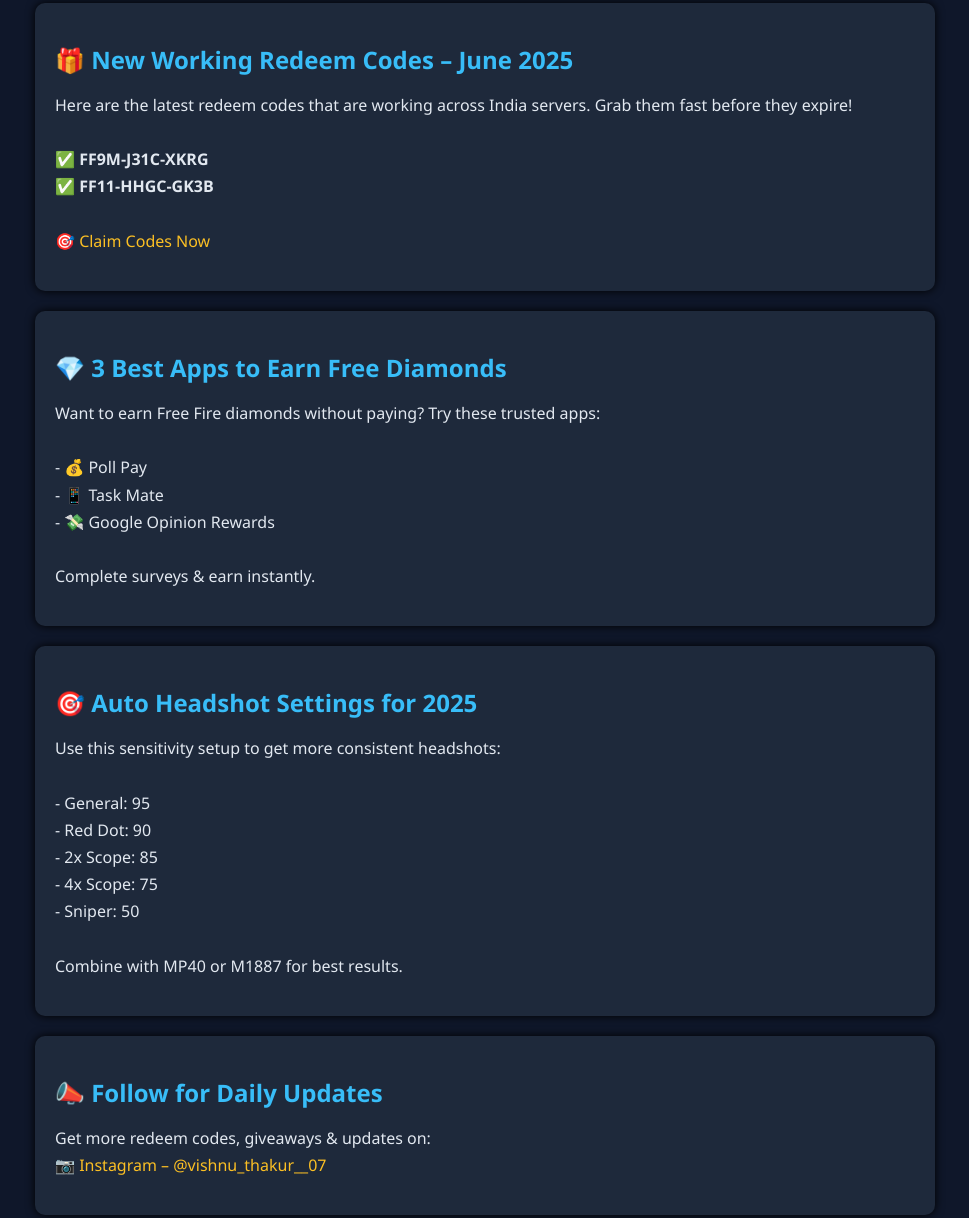
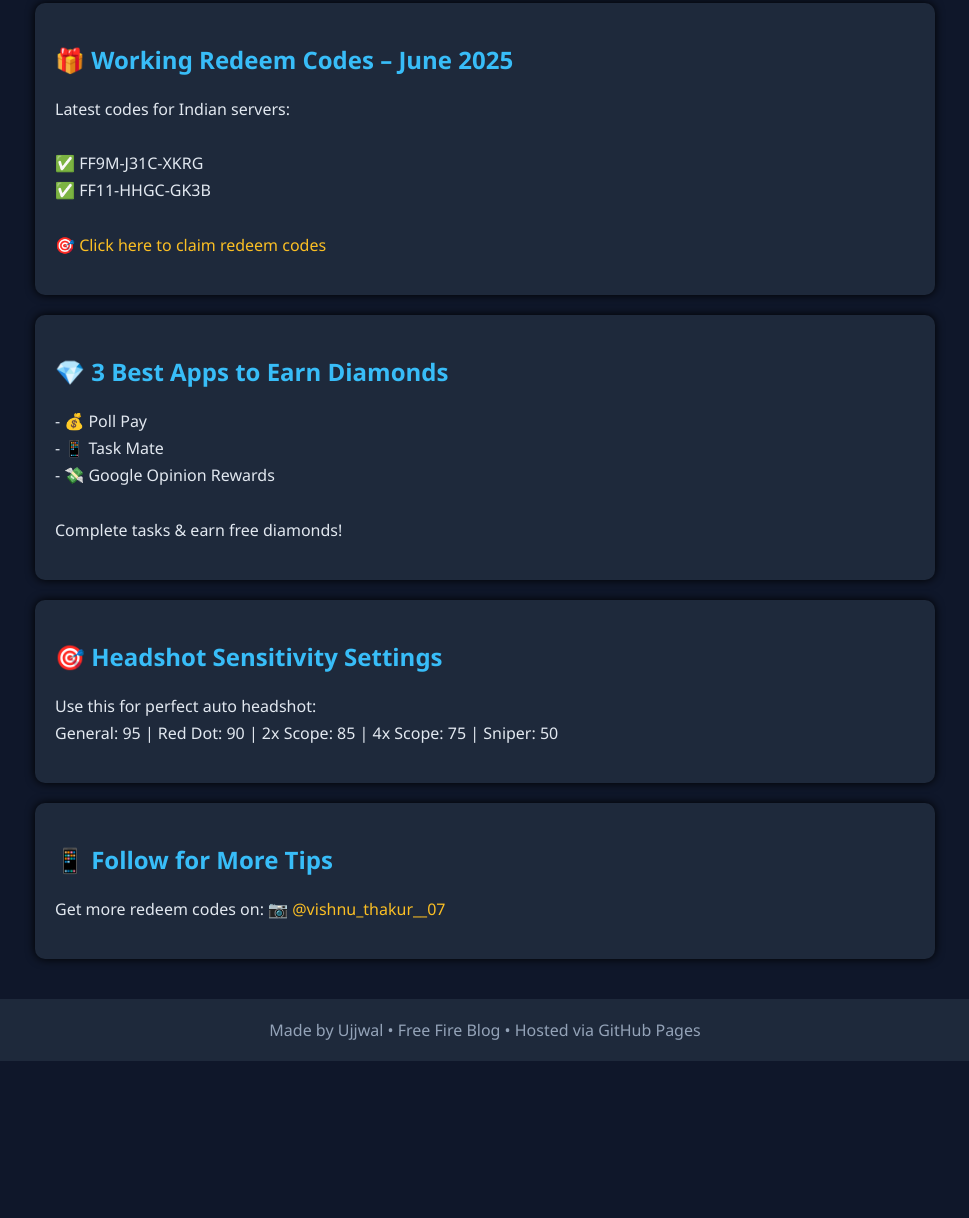
Before and after one commit to ujjwal130308/Free-Fire, a plain HTML site: page blog.html in a window 1280 px wide. Shown: the part 95-1313 px from the top of the page, without its empty margins (155-1124 px from the left). After the commit the page ends 1156 px from the top, so only its background shows below. Drawn offline with Linux system fonts and the light colour scheme.

Commit message:
Update blog.html

```diff
--- a/blog.html
+++ b/blog.html
@@ -1,17 +1,17 @@
 <!DOCTYPE html>
 <html lang="en">
 <head>
-  <meta charset="UTF-8">
-  <meta name="viewport" content="width=device-width, initial-scale=1">
+  <meta charset="UTF-8" />
+  <meta name="viewport" content="width=device-width, initial-scale=1" />
   <title>Free Fire Blog – Redeem Codes, Diamond Tips, Headshot Tricks</title>
   <meta name="description" content="Read latest Free Fire guides, redeem code updates, diamond earning tricks, and pro-level gameplay tips. Stay ahead in 2025.">
-  <meta name="keywords" content="Free Fire blog, redeem codes, diamond tricks, Free Fire news, Free Fire tips 2025">
-  <meta name="robots" content="index, follow">
+  <meta name="keywords" content="Free Fire blog, redeem codes, diamond tricks, Free Fire news, Free Fire tips 2025" />
+  <meta name="robots" content="index, follow" />
   <style>
     body {
-      font-family: 'Segoe UI', sans-serif;
       background: #0f172a;
       color: #e2e8f0;
+      font-family: 'Segoe UI', sans-serif;
       margin: 0;
       padding: 0;
     }
@@ -36,7 +36,6 @@
     }
     .post h2 {
       color: #38bdf8;
-      margin-bottom: 10px;
     }
     .post p {
       line-height: 1.7;
@@ -50,7 +49,6 @@
       padding: 20px;
       background: #1e293b;
       color: #94a3b8;
-      font-size: 14px;
     }
   </style>
 </head>
@@ -58,44 +56,34 @@
   <header>🔥 Free Fire Blog Zone – 2025 🔥</header>
   <div class="container">
     <div class="post">
-      <h2>🎁 New Working Redeem Codes – June 2025</h2>
-      <p>Here are the latest redeem codes that are working across India servers. Grab them fast before they expire!<br><br>
-      ✅ <strong>FF9M-J31C-XKRG</strong><br>
-      ✅ <strong>FF11-HHGC-GK3B</strong><br><br>
-      <a href="https://shrinke.me/ffredeem2025" target="_blank">🎯 Claim Codes Now</a>
+      <h2>🎁 Working Redeem Codes – June 2025</h2>
+      <p>Latest codes for Indian servers:<br><br>
+        ✅ FF9M-J31C-XKRG<br>
+        ✅ FF11-HHGC-GK3B<br><br>
+        <a href="https://shrinkme.ink/JtQiTCW" target="_blank">🎯 Click here to claim redeem codes</a>
       </p>
     </div>
 
     <div class="post">
-      <h2>💎 3 Best Apps to Earn Free Diamonds</h2>
-      <p>Want to earn Free Fire diamonds without paying? Try these trusted apps:<br><br>
-      - 💰 Poll Pay<br>
-      - 📱 Task Mate<br>
-      - 💸 Google Opinion Rewards<br><br>
-      Complete surveys & earn instantly.
+      <h2>💎 3 Best Apps to Earn Diamonds</h2>
+      <p>- 💰 Poll Pay<br>- 📱 Task Mate<br>- 💸 Google Opinion Rewards<br><br>
+        Complete tasks & earn free diamonds!
       </p>
     </div>
 
     <div class="post">
-      <h2>🎯 Auto Headshot Settings for 2025</h2>
-      <p>Use this sensitivity setup to get more consistent headshots:<br><br>
-      - General: 95<br>
-      - Red Dot: 90<br>
-      - 2x Scope: 85<br>
-      - 4x Scope: 75<br>
-      - Sniper: 50<br><br>
-      Combine with MP40 or M1887 for best results.
+      <h2>🎯 Headshot Sensitivity Settings</h2>
+      <p>Use this for perfect auto headshot:<br>
+      General: 95 | Red Dot: 90 | 2x Scope: 85 | 4x Scope: 75 | Sniper: 50
       </p>
     </div>
 
     <div class="post">
-      <h2>📣 Follow for Daily Updates</h2>
-      <p>Get more redeem codes, giveaways & updates on:<br>
-      <a href="https://www.instagram.com/vishnu_thakur__07" target="_blank">📷 Instagram – @vishnu_thakur__07</a>
-      </p>
+      <h2>📱 Follow for More Tips</h2>
+      <p>Get more redeem codes on:
+      <a href="https://www.instagram.com/vishnu_thakur__07" target="_blank">📷 @vishnu_thakur__07</a></p>
     </div>
   </div>
-
-  <footer>Made by Ujjwal • Free Fire Daily Tips Blog • GitHub Pages</footer>
+  <footer>Made by Ujjwal • Free Fire Blog • Hosted via GitHub Pages</footer>
 </body>
 </html>
```
